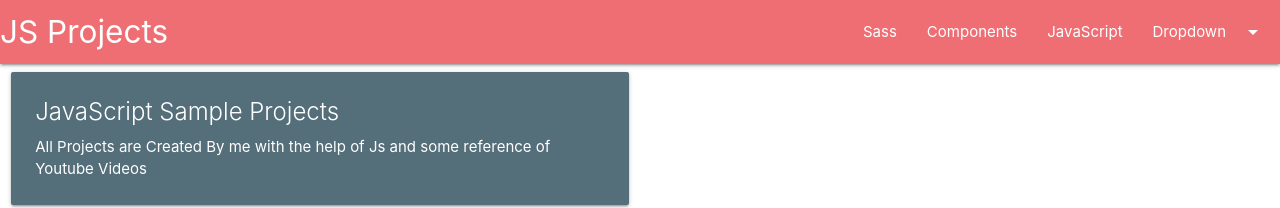
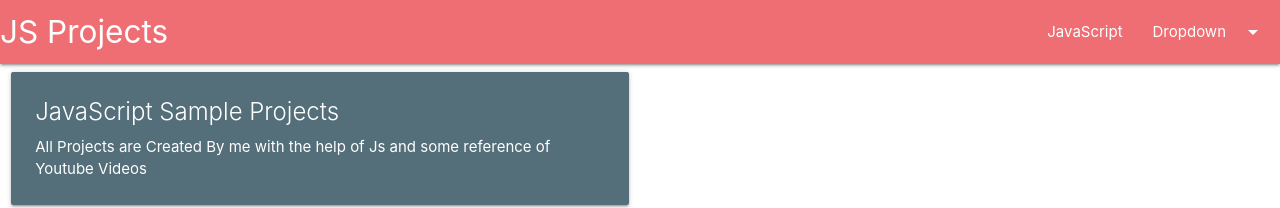
Before and after one commit to cmschandan/Js_projects, a plain HTML site: page index.html in a window 1280 px wide. Shown: the top 208 px of the page. Drawn offline with nearby package versions, Linux system fonts and the light colour scheme.

Commit message:
menu link changes

```diff
--- a/index.html
+++ b/index.html
@@ -24,8 +24,6 @@
       <div class="nav-wrapper">
         <a href="#" class="brand-logo">JS Projects</a>
         <ul id="nav-mobile" class="right hide-on-med-and-down">
-          <li><a href="sass.html">Sass</a></li>
-          <li><a href="badges.html">Components</a></li>
           <li><a href="collapsible.html">JavaScript</a></li>
           <li>
             <a class="dropdown-trigger" href="#!" data-target="dropdown1"
```
